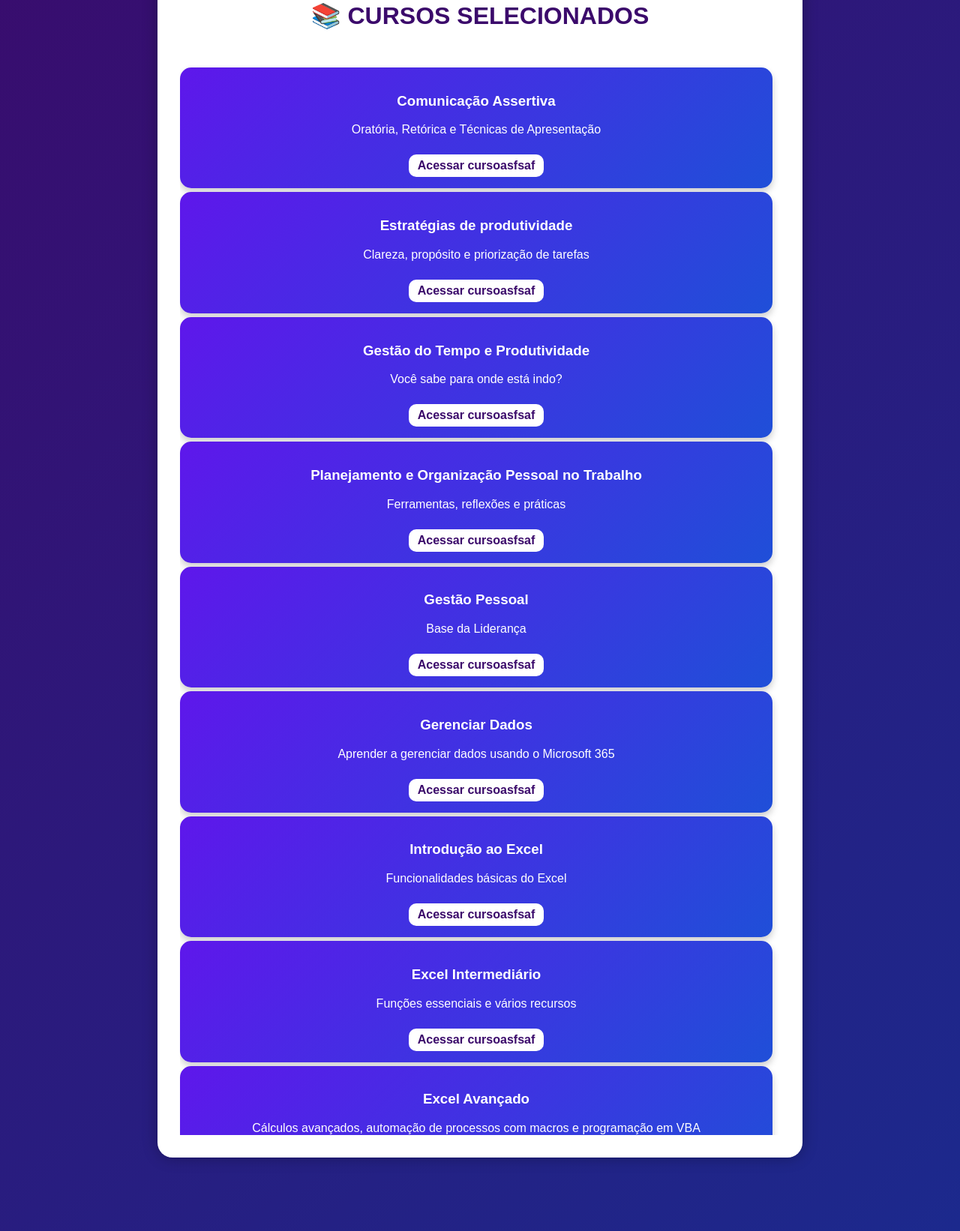
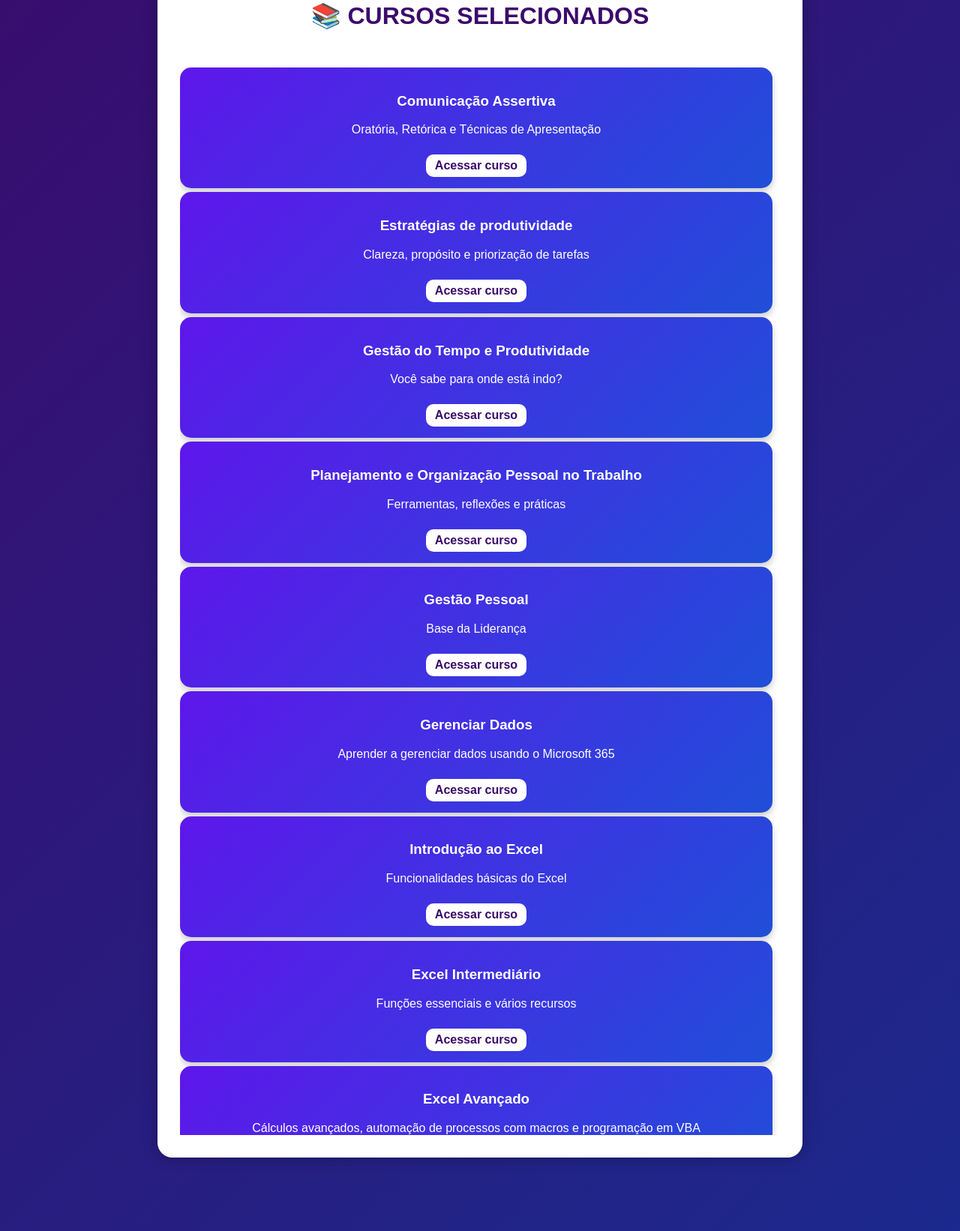
Before and after one commit to jadsonlemosj-jpg/cursosallbpo, a Flask app: page / in a window 1280 px wide. Shown: the part 322-1964 px from the top of the page at 75% size. Run offline with Flask 3, Linux system fonts and the light colour scheme.

Commit message:
Update index.html

```diff
--- a/templates/index.html
+++ b/templates/index.html
@@ -93,7 +93,7 @@ h1 {
             <div class="curso">
                 <h3>{{ curso.nome }}</h3>
                 <p>{{ curso.descr }}</p>
-                <a href="{{ curso.link }}" target="_blank">Acessar cursoasfsaf</a>
+                <a href="{{ curso.link }}" target="_blank">Acessar curso</a>
             </div>
         {% endfor %}
     </div>
```
